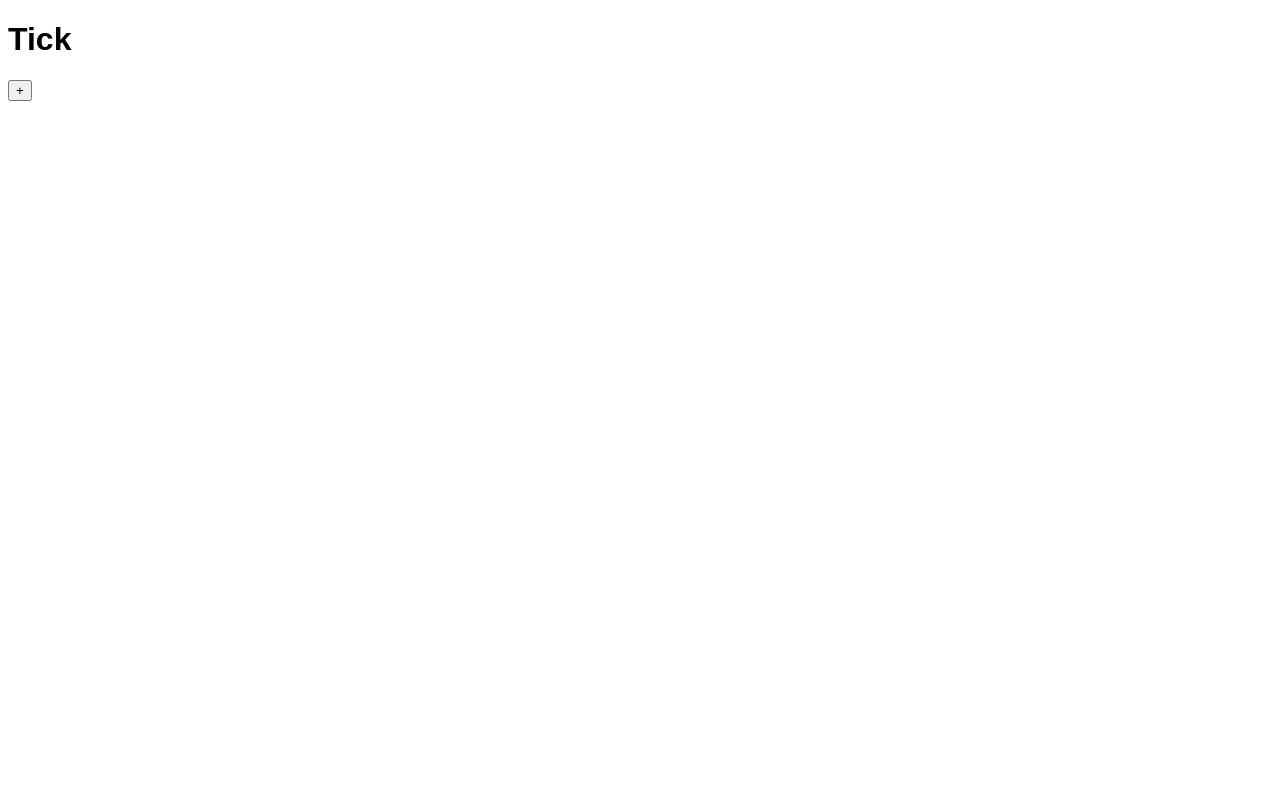
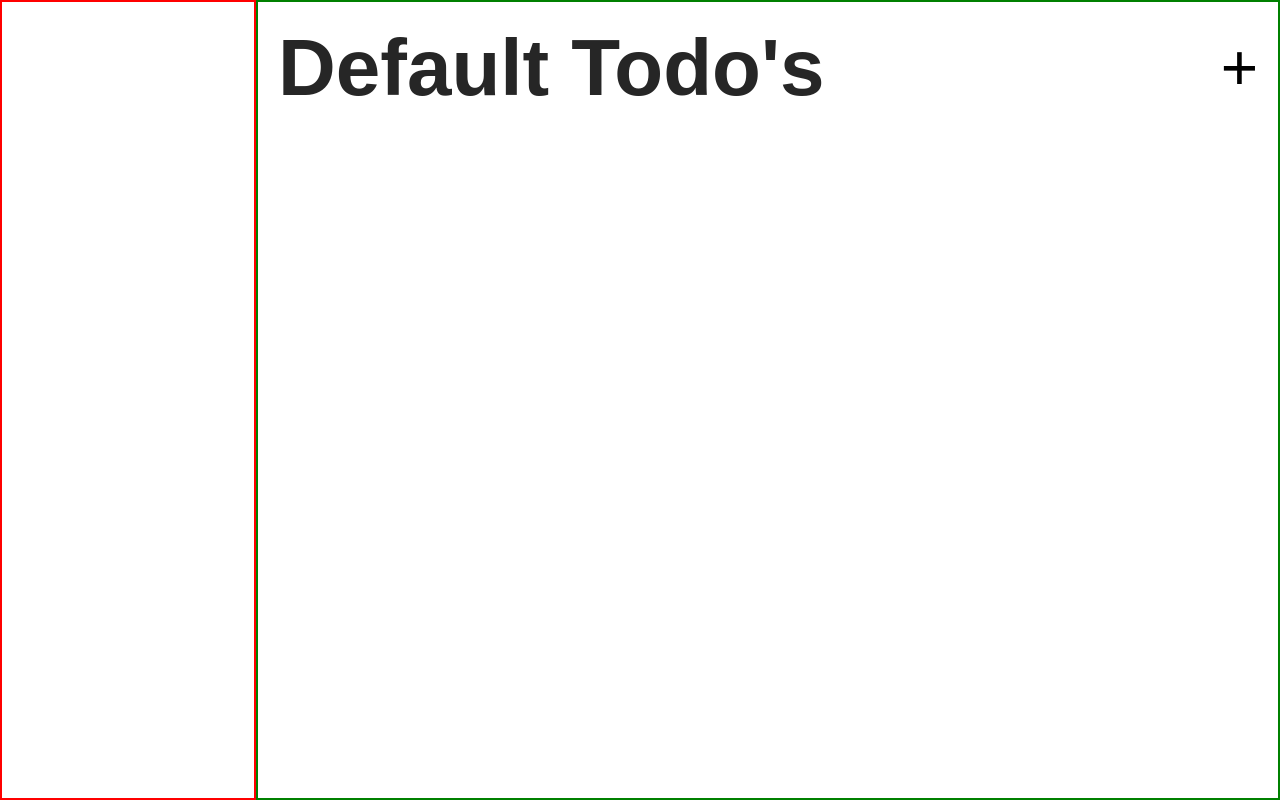
Before and after one commit to 9mz1/Tick, a website built with webpack: page src/template.html in a window 1280 px wide. Built offline with nearby package versions, Linux system fonts and the light colour scheme; a web font is replaced by a local one.

Commit message:
Added Styling

```diff
--- a/src/app/displayTask.js
+++ b/src/app/displayTask.js
@@ -24,7 +24,7 @@ function displayTask() {
         content.type = 'text';
         if (data[i].content === '') {
             content.placeholder = 'Enter task...';
-            content.classList.add('content-edit');
+            content.classList.add('content');
 
             content.addEventListener('blur', () => {
                 data[i].content = content.value;
@@ -32,7 +32,7 @@ function displayTask() {
             });
 
             content.addEventListener('keydown', (e) => {
-                if (e.key === 'Enter') {
+                if (e.key === 'Enter' || e.key === 'Escape') {
                     content.blur();
                 }
             });
@@ -43,11 +43,18 @@ function displayTask() {
             content.type = 'text';
             content.classList.add('content');
             content.value = data[i].content;
+
+            content.addEventListener('blur', () => {
+                data[i].content = content.value;
+                displayTask();
+            });
         }
 
         if (data[i].status) {
+            content.disabled = true;
             content.classList.add('checked');
         } else {
+            content.disabled = false;
             content.classList.remove('checked');
         }
 
--- a/src/app/dom.js
+++ b/src/app/dom.js
@@ -3,8 +3,17 @@ import addTask from "./addTask";
 function renderDOM() {
     const container = document.querySelector('.container');
 
+    const leftContainer = document.createElement('div');
+    leftContainer.classList.add('left-container');
+
+    const rightContainer = document.createElement('div');
+    rightContainer.classList.add('right-container');
+
+    const header = document.createElement('div');
+    header.classList.add('header');
+
     const heading = document.createElement('h1');
-    heading.textContent = 'Tick';
+    heading.textContent = 'Default Todo\'s';
     heading.classList.add('heading');
 
     const addBtn = document.createElement('button');
@@ -15,9 +24,12 @@ function renderDOM() {
     const listContainer = document.createElement('div');
     listContainer.classList.add('list-container');
 
-    container.appendChild(heading);
-    container.appendChild(addBtn);
-    container.appendChild(listContainer);
+    header.appendChild(heading);
+    header.appendChild(addBtn);
+    rightContainer.appendChild(header);
+    rightContainer.appendChild(listContainer);
+    container.appendChild(leftContainer);
+    container.appendChild(rightContainer);
 }
 
 export default renderDOM;
--- a/src/style.css
+++ b/src/style.css
@@ -1,11 +1,110 @@
 @import url('https://fonts.googleapis.com/css2?family=Dongle:wght@300;400;700&display=swap');
 
+:root{
+    --font-family: 'Dongle', sans-serif;
+    --primary-color: #FFF;
+    --accent-color: #262626;
+    --secondary-color: #2e2e2e;
+}
+
 * {
-    font-family: 'Dongle', sans-serif;
+    font-family: var(--font-family);
+    box-sizing: border-box;
+    margin: 0;
+    padding: 0;
+    transition: 0.2s ease-in-out all;
+}
+
+body {
+    color: var(--accent-color);
+    background-color: var(--primary-color);
+}
+
+.checked {
+    text-decoration: line-through;
+    text-decoration-thickness: 2px;
+    color: gray;
+
+}
+
+button {
+    background: none;
+    border: none;
+    font-size: 4rem;
+    font-weight: 400;
+    cursor: pointer;
 }
 
 
-.checked {
-    text-decoration: line-through;
-    color: gray;
+.container {
+    display: grid;
+    grid-template-columns: 0.75fr 3fr;
+    justify-content: center;
+    /* gap: 20px; */
+    height: 100vh;
 }
+
+.left-container, .right-container {
+    padding: 20px;
+}
+
+.left-container {
+    border: 2px solid red;
+}
+
+.right-container {
+    border: 2px solid green;
+}
+
+.header {
+    display: flex;
+    justify-content: space-between;
+    align-items: center;
+    cursor: default;
+}
+
+.heading {
+    font-size: 5rem;
+    font-weight: 700;
+}
+
+.add-btn:hover {
+    transform: scale(1.2);
+}
+
+.list-container {
+    display: flex;
+    flex-direction: column;
+    gap: 20px;
+}
+
+.card {
+    display: flex;
+    align-items: center;
+    gap: 20px;
+}
+
+.card > .status {
+    border: 2px solid var(--accent-color);
+    transform: scale(2);
+    cursor: pointer;
+}
+.card > .status:checked {
+    background-color: var(--accent-color);
+}
+
+.card > .content {
+    font-size: 2.5rem;
+    font-weight: 300;
+    background: none;
+    border: none;
+    border-bottom: 1px solid var(--secondary-color);
+    padding: 5px;
+    width: 100%;
+    transition: 0.1s ease all;
+}
+
+.card > .content:focus {
+    outline: none;
+    border-bottom: 2px solid var(--secondary-color);
+}
```
